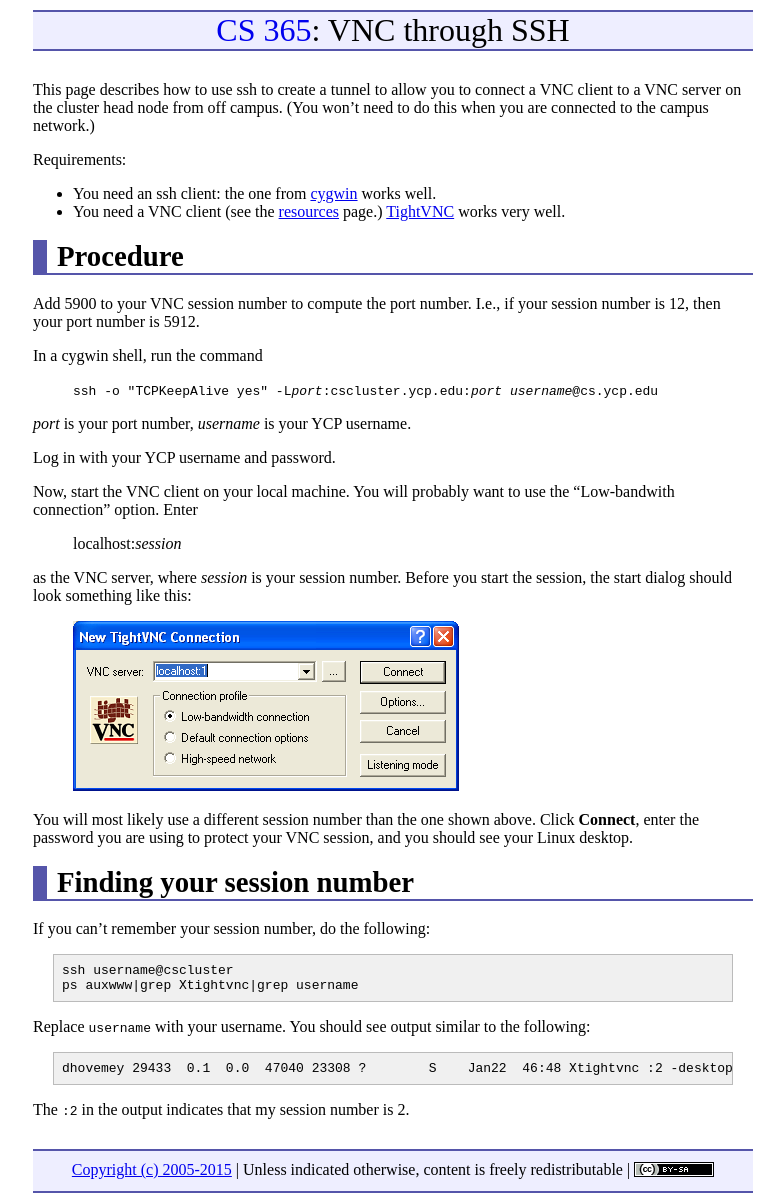
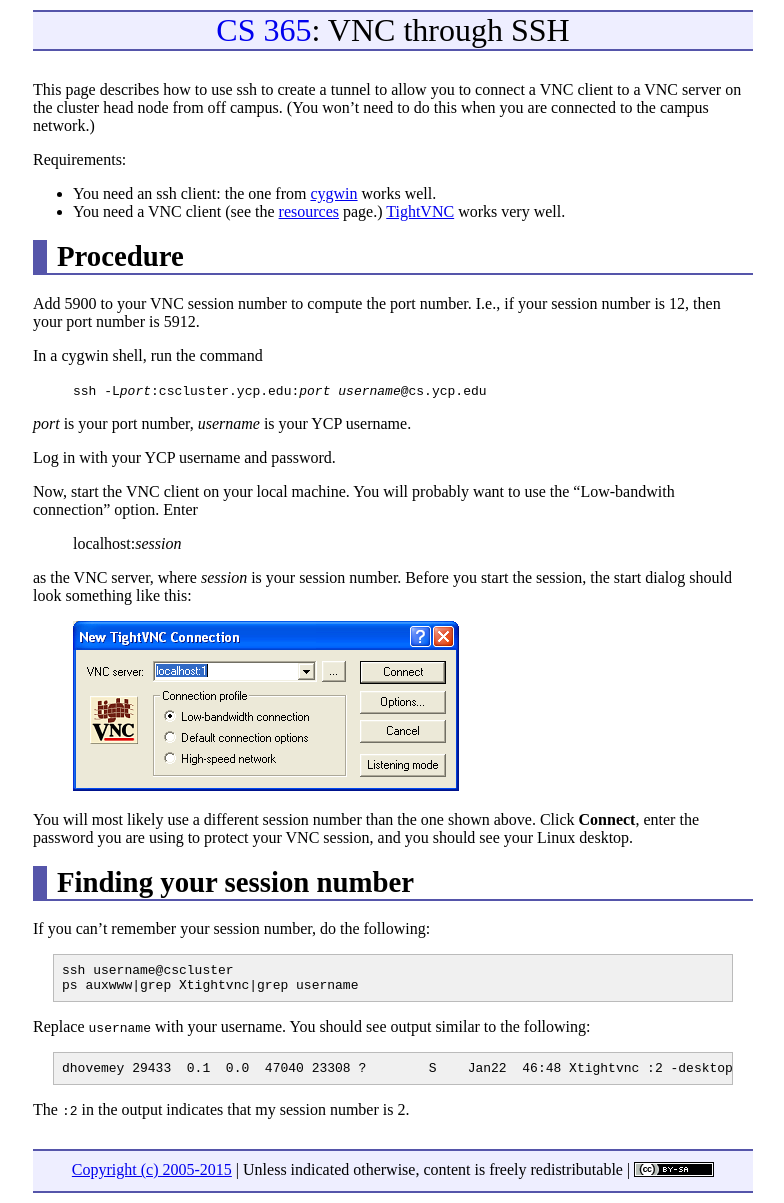
Before and after one commit to ycpcs/cs365-spring2015, a Jekyll site: the page built from vncSshTunnel.md, in a window 1280 px wide. Shown: the whole page, without its empty margins (247-1031 px from the left). Built offline with Jekyll 4.4.1, drawn with Linux system fonts in a browser that asks for light colours; Markdown is read by kramdown in place of the engine named in the settings.

Commit message:
took out TCPKeepAlive option

```diff
--- a/vncSshTunnel.md
+++ b/vncSshTunnel.md
@@ -17,7 +17,7 @@ Add 5900 to your VNC session number to compute the port number. I.e., if your se
 
 In a cygwin shell, run the command
 
-> <code>ssh -o "TCPKeepAlive yes" -L<i>port</i>:cscluster.ycp.edu:<i>port</i> <i>username</i>@cs.ycp.edu</code>
+> <code>ssh -L<i>port</i>:cscluster.ycp.edu:<i>port</i> <i>username</i>@cs.ycp.edu</code>
 
 *port* is your port number, *username* is your YCP username.
 
```
